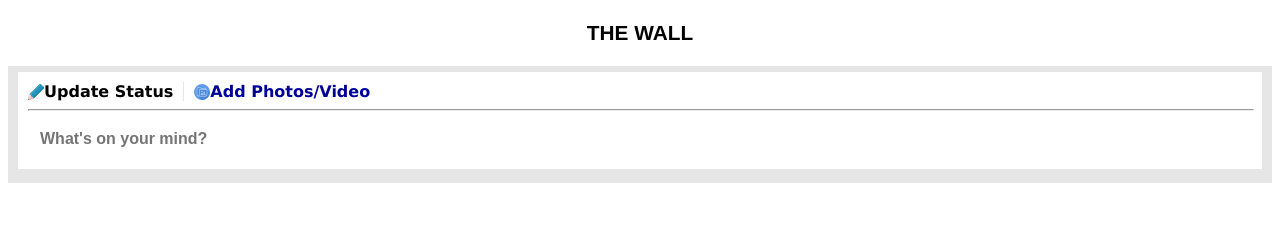
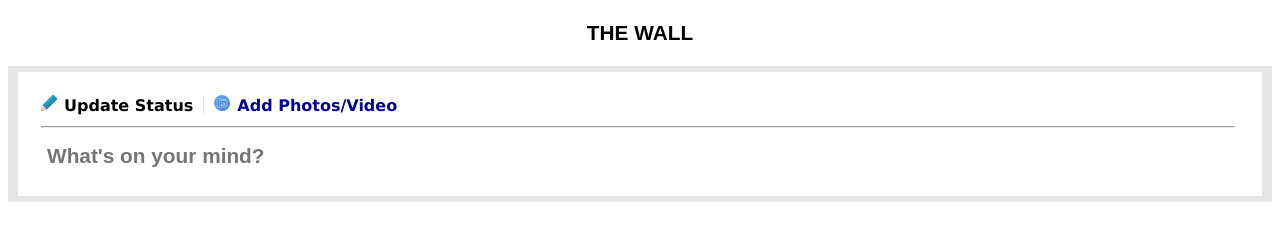
Before and after one commit to arpitgo4/Infinite-Wall, a React app: page / in a window 1280 px wide. Built offline with nearby package versions, Linux system fonts and the light colour scheme.

Commit message:
header done, only horizontal line arrow pending

```diff
--- a/client/components/app/app.component.js
+++ b/client/components/app/app.component.js
@@ -12,7 +12,7 @@ class App extends React.Component {
 			paddingTop: '6px',
 			paddingLeft: '10px',
 			paddingRight: '10px',
-			paddingBottom: '14px'
+			paddingBottom: '6px'
 		};
 
 		const titleStyle = {
--- a/client/components/post/assets/css/style.css
+++ b/client/components/post/assets/css/style.css
@@ -1,12 +1,14 @@
-.header {
-	background-color: #fff;
-	padding: 10px;
+.main {
+	background-color: black;
 }
 
-.headers {
-	display: inline-block;
+.messageInputBox {
+	border: 0px;
+	font-weight: bold;
+	font-size: 1.3em;
+	width: 100%;
 }
 
-.verticalLine {
-
+.messageInputBox:focus {
+	outline: 0px;
 }
--- a/client/components/post/post.component.js
+++ b/client/components/post/post.component.js
@@ -4,7 +4,7 @@ import React from 'react';
 import pencilIcon from './assets/images/pencil.png';
 import imageIcon from './assets/images/image.png';
 
-import css from './assets/css/style.css';
+import './assets/css/style.css';
 import colors from '../colors.js';
 import fonts from '../fonts.js';
 
@@ -14,12 +14,12 @@ class Post extends React.Component {
 
 		const container = {
 			backgroundColor: '#fff',
-			padding: '10px',
+			padding: '20px',
 			outline: `2px solid ${colors.background}`
 		};
 
 		const subContainer = {
-
+			padding: 3
 		};
 
 		const headers = {
@@ -38,7 +38,8 @@ class Post extends React.Component {
 		};
 
 		const iconStyle = {
-			verticalAlign: 'middle'
+			verticalAlign: 'center',
+			marginRight: 7
 		};
 
 		const verticalSeperator = {
@@ -49,18 +50,22 @@ class Post extends React.Component {
 		};
 
 		const horizontalSeperator = {
-			width: '100%',
+			width: '99%',
+			marginLeft: 3,
+			marginRight: 2,
 			color: colors.background
 		};
 
 		const messageBox = {
-			padding: 10,
+			padding: 7
 		};
 		const messageBoxInput = {
 			border: '0px',
 			fontWeight: 'bold',
-			fontSize: '1em'
-		};
+			fontSize: '1.3em',
+			height: 40,
+			width: '100%'
+		}
 
 		return (
 			<div style={container}>
@@ -77,11 +82,15 @@ class Post extends React.Component {
 				</div>
 				<hr style={horizontalSeperator}></hr>
 				<div style={messageBox}>
-					<input style={messageBoxInput} type="text" placeholder="What's on your mind?" ref="message" />
+					<input onClick={this.messageBoxClicked} className="messageInputBox"  type="text" placeholder="What's on your mind?" ref="message" />
 				</div>
 			</div>
 		);
 	}
+
+	messageBoxClicked(){
+		console.log();
+	}
 }
 
 export default Post;
```
